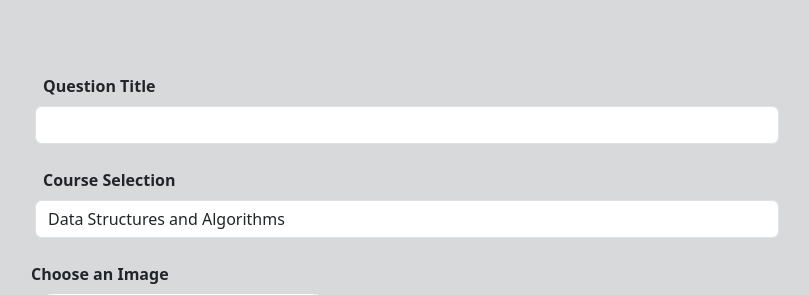
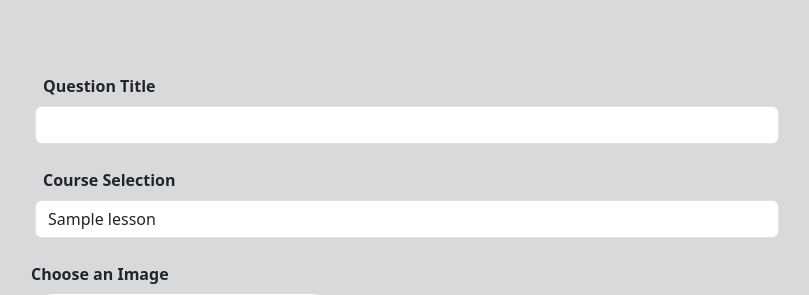
Before and after one commit to KutayAkmese/QuizConnect, a Django app: page /add/1 in a window 1280 px wide. Shown: the part 192-487 px from the top of the page, without its empty margins (233-1042 px from the left). Run offline with Django 4.2, Linux system fonts and the light colour scheme; tables that the repository leaves empty hold one stand-in row (values such as "Sample post").

Commit message:
Adding lessons selection feature

```diff
--- a/quizconnect/app/templates/addQuestion.html
+++ b/quizconnect/app/templates/addQuestion.html
@@ -31,11 +31,9 @@
                 <div class="form-group mb-4">
                     <label class="form-label fw-bold px-2">Course Selection</label>
                     <select class="form-control" name="lessonSelection">
-                        <option>Data Structures and Algorithms</option>
-                        <option>Physics</option>
-                        <option>Calculus I</option>
-                        <option>Artificial Intelligence</option>
-                        <option>Database</option>
+                        {% for lesson in lessons %}
+                            <option>{{ lesson.name }}</option>
+                        {% endfor %}
                     </select>
                 </div>
                 <div class="form-group mb-4">
--- a/quizconnect/app/views.py
+++ b/quizconnect/app/views.py
@@ -1,12 +1,12 @@
 from django.db.models import Q
 from django.shortcuts import render, redirect
-from .models import User, Question, TimeLineItem
+from .models import User, Question, TimeLineItem, Lesson
 from django.http import Http404
 
 # Home page / Time line
 def home(request, user_id):
     mainUser = User.objects.get(id=user_id)
-    timeLineItems = TimeLineItem.objects.all().order_by("-id")
+    timeLineItems = TimeLineItem.objects.all().order_by("-id").order_by("-question__star_number")
     return render(request,"index.html", {
         'user': mainUser,
         'timeLineItems': timeLineItems,
@@ -49,20 +49,24 @@ def register(request):
 
 def addQuestion(request, user_id):
     user = User.objects.get(id=user_id)
+    lessons = Lesson.objects.all()
     if request.method == "POST":
         questionText = request.POST.get("questionText")
         imageFile = request.FILES.get("imageFile")
         questionTitle = request.POST.get("questionTitle")
         lessonSelection = request.POST.get("lessonSelection")
+        print(lessonSelection)
+        selectedLesson = Lesson.objects.get(name=lessonSelection)
         question = Question(question_title=questionTitle, question_image=imageFile,
-                            question_text=questionText, user_id= user.id, lesson_id=2)
+                            question_text=questionText, user_id= user.id, lesson_id=selectedLesson.id)
         question.save()
         timeLineItem = TimeLineItem(question_id=question.id, user_id=user.id)
         timeLineItem.save()
         return redirect('http://127.0.0.1:8000/home/' + str(user.id))
 
     return render(request, "addQuestion.html", {
-        'user': user
+        'user': user,
+        'lessons':lessons,
     })
 
 # Profile page
```
